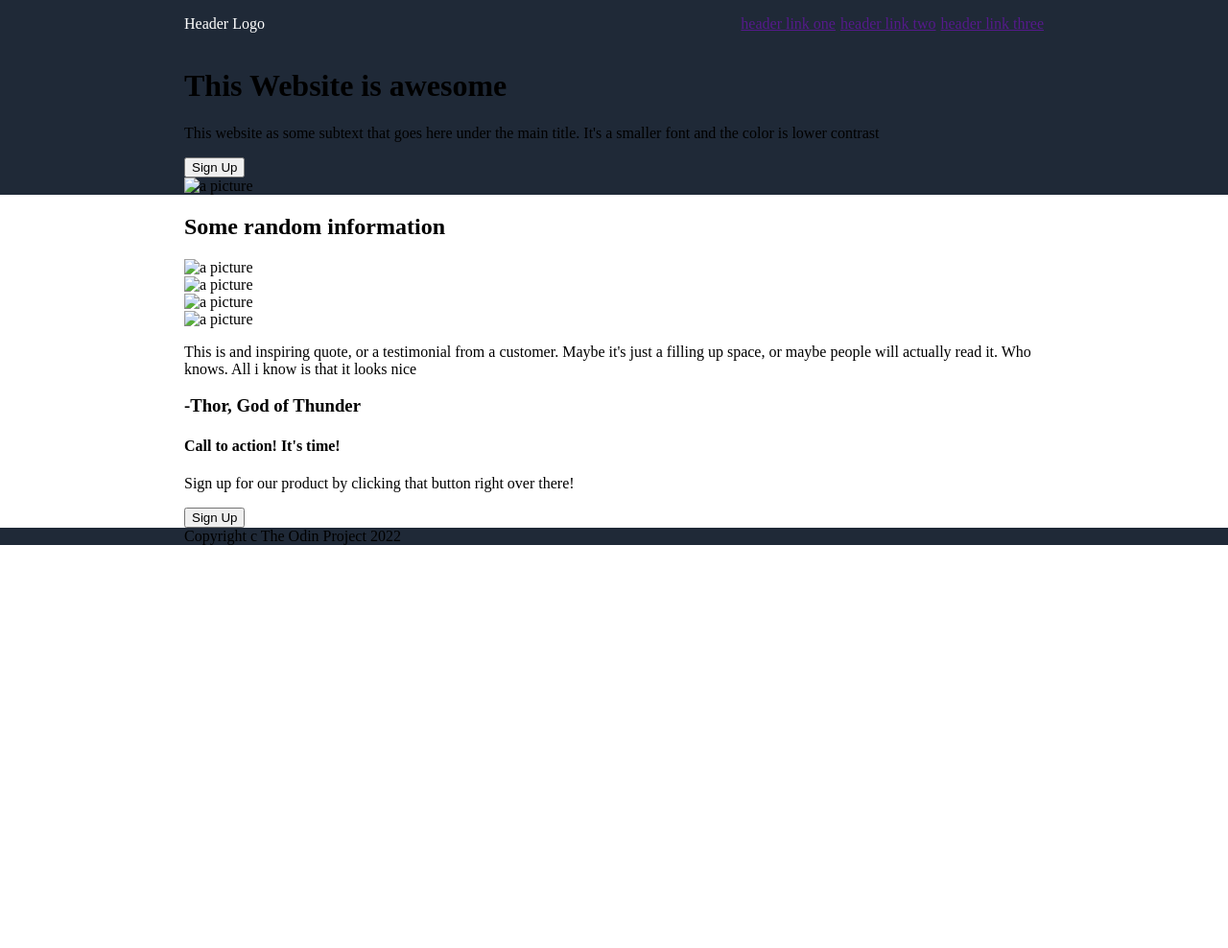
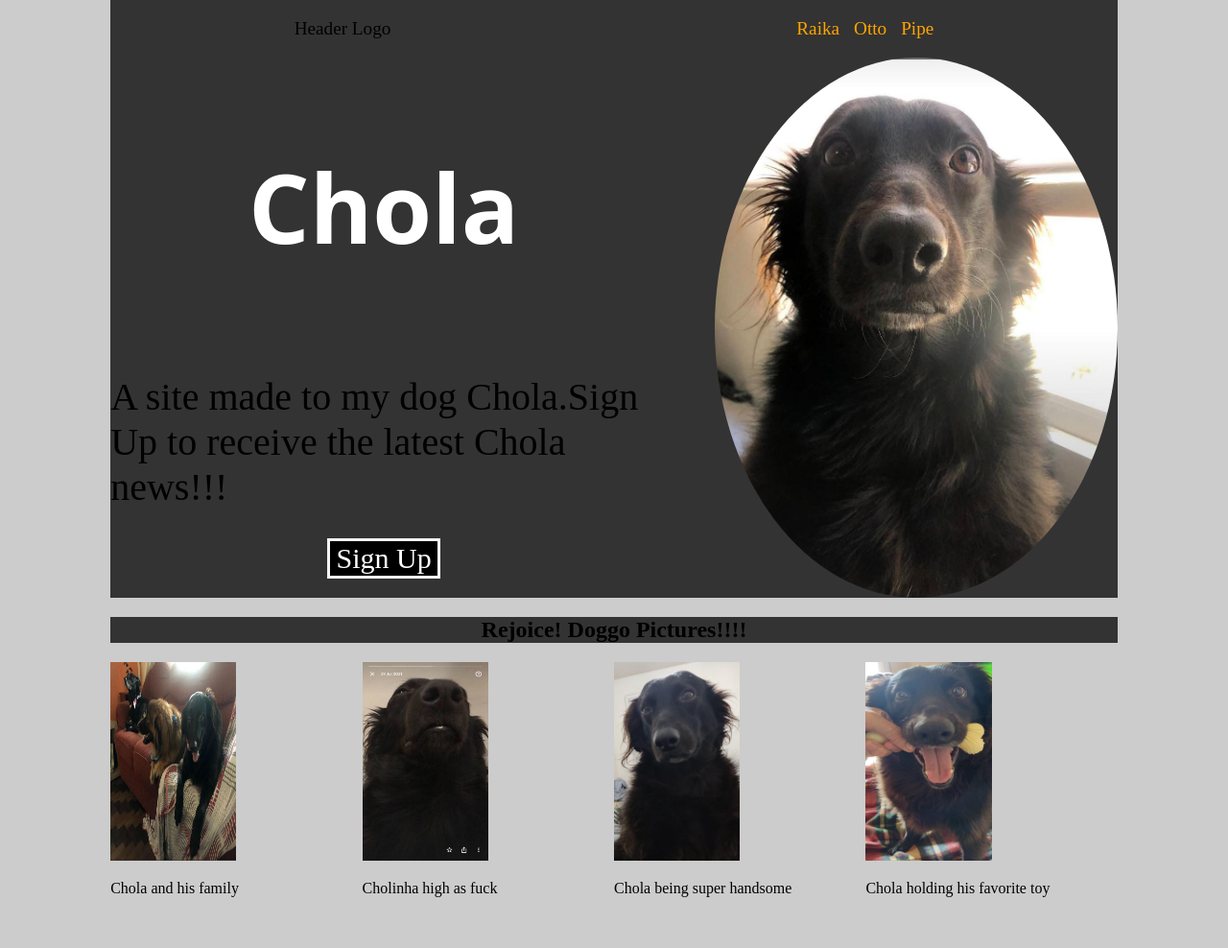
Before and after one commit to bssbrit/Cholinha-Page, a plain HTML site: page index.html in a window 1280 px wide. Shown: the top 988 px of the page at 96% size. Before the commit the page ends 800 px from the top, so only its background shows below. Drawn offline with Linux system fonts and the light colour scheme.

Commit message:
Update html and remake css style sheet

```diff
--- a/css/style.css
+++ b/css/style.css
@@ -1,46 +1,92 @@
-body{
-    margin: 0%;
+body {
+    background-color: #CCCCCC ;
+    margin:0px;
+    padding-right:9%;
+    padding-left: 9%;
     display: flex;
     flex-direction: column;
+    justify-content: center;
+    }
 
+
+.zero{
+    ;
+    display:flex;
+    width: 100%;
+    justify-content: space-around;
+    align-items: center;
+    font-size: larger;
+    background-color: #333333;
 }
-.cinco{
-    padding-left: 15%;
-    padding-right: 15%;
+.zero ul{
+    display: flex;
+    justify-content: space-between;
+    gap:15px;
+    list-style: none;
 }
-.body{
-    padding-left: 15%;
-    padding-right: 15%;
+a{
+   color: orange;
+   text-decoration: none;
 }
 
+.uno{
+    display: flex;
+    background-color: #333333;
+    gap: 60px;
 
-.page .header{
-    background-color: #1F2937;
-    padding-left: 15%;
-    padding-right: 15%;
 
 
 }
-.zero{
-    ;
+.left{
     display: flex;
-    justify-content: space-between;
-    ;
+    flex-direction: column;
+    align-items: center   ;
+    justify-content: center;
 }
-.zero p{
+.uno h1{
+    font-family: 'Segoe UI', Tahoma, Geneva, Verdana, sans-serif;
+    font-weight: bolder;
+    font-size: 100px;
     color: white;
+    }
+
+.left p{
+    margin-bottom: 30px;
+    font-size: 40px;
 }
-ul{
+
+.uno img{
+border-radius: 50%;
+    height: 40%;
+    width: 40%;
+
+}
+button {
+    border:3px solid whitesmoke;
+    background-color: black;
+    font-size: 30px;
+    color: white;
+    font-family: 'Times New Roman', Times, serif;
+    }
+
+ h2{
+    text-align: center;
+    background-color: #333333;
+    font-weight: 900;
+ }
+
+ .dos{
     display: flex;
-    list-style: none;
-    gap: 5px;
+    justify-content: center;
+
+    flex-wrap: wrap;
 
 }
 
-.uno{
-    ;
+.dos div{
+    flex:1
 }
-
-.cinco{
-    background-color: #1F2937
+ .dos img{
+    height:70%;
+    width:50%;
 }
--- a/index.html
+++ b/index.html
@@ -6,44 +6,28 @@
         <link rel="stylesheet" href="./css/style.css">
     </head>
     <body>
-        <div class="page">
-
-          <div class="header">
      <div class="zero">
       <p>Header Logo</p>
       <ul>
-                <li><a href>header link one</a></li>
-                <li><a href>header link two</a></li>
-                <li><a href>header link three</a></li>
+       <li><a href>Raika</a></li>
+       <li><a href>Otto</a></li>
+       <li><a href>Pipe</a></li>
       </ul>
       </div>
       <div class="uno">
         <div class="left">
-               <h1>This Website is awesome</h1>
-               <p>This website as some subtext that goes here under the main title. It's a smaller font and the color is lower contrast</p>
+          <h1>Chola</h1>
+          <p>A site made to my dog Chola.Sign Up to receive the latest Chola news!!!</p>
           <button>Sign Up</button>
         </div>
-              <div class="right">
-                <img src="./images/" alt="a picture">
+        <img src="./images/Titulo.jpeg" alt="a picture">
       </div>
-            </div>
-          </div>
-
-          <div class="body">
-            <h2>Some random information</h2>
+          <h2>Rejoice! Doggo Pictures!!!!</h2>
           <div class="dos">
-              <div class="square">
-                <img src="./images/" alt="a picture">
-              </div>
-              <div class="square">
-                <img src="./images/" alt="a picture">
-              </div>
-              <div class="square">
-                <img src="./images/" alt="a picture">
-              </div>
-              <div class="square">
-                <img src="./images/" alt="a picture">
-              </div>
+            <div class="square"><img src="./images/brothers.jpeg" alt="Chola and his brother Otto, and sister, Pipe"><p>Chola and his family</p></div>
+            <div class="square"><img src="./images/snoopchola.jpeg" alt="Chola high as fuck"><p>Cholinha high as fuck</p></div>
+            <div class="square"><img src="./images/handsome.jpeg" alt="Chola in cover model job"><p>Chola being super handsome</p></div>
+            <div class="square"><img src="./images/ossinho.jpeg" alt="Chola and his favorite toy"><p>Chola holding his favorite toy</p></div>
            </div>
            <div class="tres">
              <p>This is and inspiring quote, or a testimonial from a customer. Maybe it's just a filling up space, or maybe people will actually read it. Who knows. All i know is that it looks nice</p>
@@ -54,13 +38,9 @@
                <h4>Call to action! It's time!</h4>
                <p>Sign up for our product by clicking that button right over there!</p>
              </div>
-              <div>
-                <button>Sign Up</button>
-              </div>
-            </div>
+             <div><button>Sign Up</button></div>
             </div>
             <div class="cinco">Copyright c The Odin Project 2022</div>
-          </div>
 
     </body>
 </html>
```
Also changed, not shown: images/Titulo.jpeg (added), images/brothers.jpeg (added), images/chola5.jpeg (added), images/dentinho.jpeg (added), images/handsome.jpeg (added), images/ossinho.jpeg (added), images/snoopchola.jpeg (added), images/suspeito.jpeg (added). Lines whose indentation alone changed are shown as unchanged.
